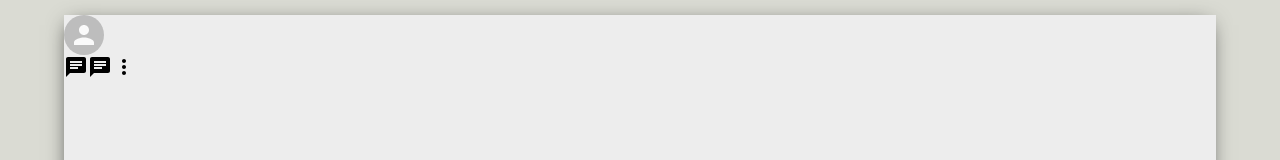
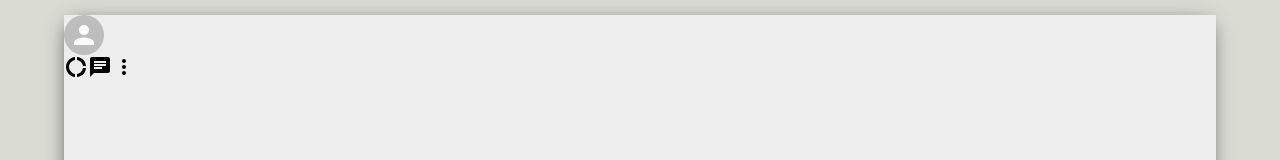
Before and after one commit to Sangi19/whatsapp-clone, a React (Create React App) app: page / in a window 1280 px wide. Shown: the top 160 px of the page. Built offline with nearby package versions, Linux system fonts and the light colour scheme.

Commit message:
Update Sidebar with Material UI icons

```diff
--- a/src/Sidebar.js
+++ b/src/Sidebar.js
@@ -1,10 +1,10 @@
-import { Avatar } from '@material-ui/core'
+import React from 'react';
+import Avatar from '@material-ui/core/Avatar';
+import DonutLargeIcon from '@material-ui/icons/DonutLarge';
 import MoreVert  from '@material-ui/icons/MoreVert'
 import ChatIcon from '@material-ui/icons/Chat';
-import DonutLarge from '@material-ui/icons/Chat';
-import React from 'react'
+import './Sidebar.css';
 
-import './Sidebar.css'
 
 function Sidebar() {
     return (
@@ -12,9 +12,10 @@ function Sidebar() {
            <div className="sidebar__header">
                 <Avatar />
                 <div className="sidebar__headerRight">
-                <DonutLarge />
+                <DonutLargeIcon />
                 <ChatIcon />
                 <MoreVert />
+
 
                 </div>
            </div>
```
